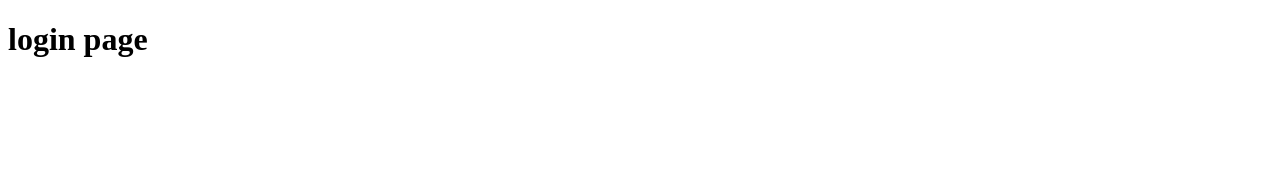
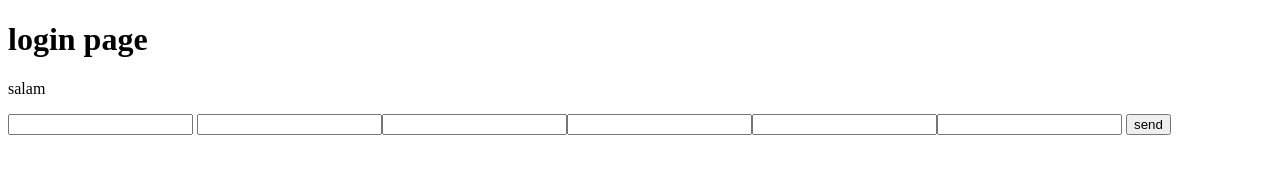
Before and after one commit to samxalaliyev/mytestproject, a plain HTML site: page loginpage.html in a window 1280 px wide. Drawn offline with Linux system fonts and the light colour scheme.

```diff
--- a/loginpage.html
+++ b/loginpage.html
@@ -8,5 +8,9 @@
 </head>
 <body>
     <h1>login page</h1>
+    <p>salam</p>
+    <input type="text">
+    <input type="text"><input type="text"><input type="text"><input type="text"><input type="text">
+    <button>send</button>
 </body>
 </html>
```
